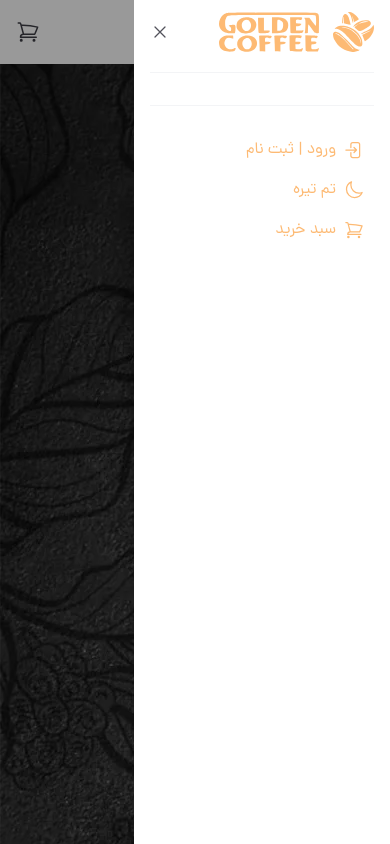
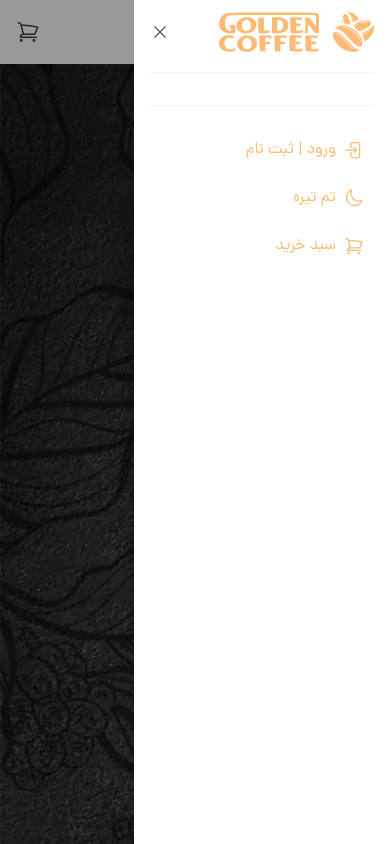
Before and after one commit to masoodMEH/Tailwind-CoffeShop, a website: page public/index.html in a window 390 px wide. Drawn offline with Linux system fonts and the light colour scheme.

Commit message:
developing header menu mobile - s02

```diff
--- a/public/index.html
+++ b/public/index.html
@@ -224,7 +224,7 @@
                         </div>
                     </div>
                     <!-- Switch Icon -->
-                    <div class="cursor-pointer" id="toggle-theme">
+                    <div class="toggle-theme cursor-pointer">
                         <svg class="inline-block dark:hidden w-8 h-8">
                             <use xlink:href="#moon"></use>
                         </svg>
@@ -271,13 +271,15 @@
                 </svg>
             </div>
 
-            <div class="space-y-4 text-orange-300 pt-8 px-2.5 mt-8 border-t border-t-gray-100 dark:border-b-white/10">
-                <a href="" class="flex items-center gap-x-2 ">
+            <div
+                class="flex flex-col items-start gap-y-6 text-orange-300 pt-8 px-2.5 mt-8 border-t border-t-gray-100 dark:border-b-white/10">
+                <a href="" class="inline-flex items-center gap-x-2 ">
                     <svg class="w-5 h-5 text-orange-300 rotate-180">
                         <use href="#arrow-left-end-on-rectangle"></use>
                     </svg>
                     ورود | ثبت نام
                 </a>
+                <div class="toggle-theme cursor-pointer inline-block">
                     <div class="flex items-center gap-x-2 dark:hidden">
                         <svg class="w-5 h-5">
                             <use xlink:href="#moon"></use>
@@ -290,7 +292,9 @@
                         </svg>
                         <span>تم روشن</span>
                     </div>
-                <a href="" class="flex items-center gap-x-2 ">
+                </div>
+
+                <a href="" class="inline-flex items-center gap-x-2 ">
                     <svg class="w-5 h-5">
                         <use href="#shopping-cart"></use>
                     </svg>
--- a/public/scripts/app.js
+++ b/public/scripts/app.js
@@ -1,5 +1,7 @@
-const toggleThemeBtn = document.querySelector("#toggle-theme");
-toggleThemeBtn.addEventListener("click", () => {
+const toggleThemeBtns = document.querySelectorAll(".toggle-theme");
+
+toggleThemeBtns.forEach((btn) => {
+  btn.addEventListener("click", function () {
     if (localStorage.theme === "dark") {
       document.documentElement.classList.remove("dark");
       localStorage.theme = "light";
@@ -8,3 +10,6 @@ toggleThemeBtn.addEventListener("click", () => {
       localStorage.setItem("theme", "dark");
     }
   });
+});
+
+toggleThemeBtn.addEventListener("click", () => {});
```
Also changed, not shown: public/styles/app.css. Lines whose indentation alone changed are shown as unchanged.
